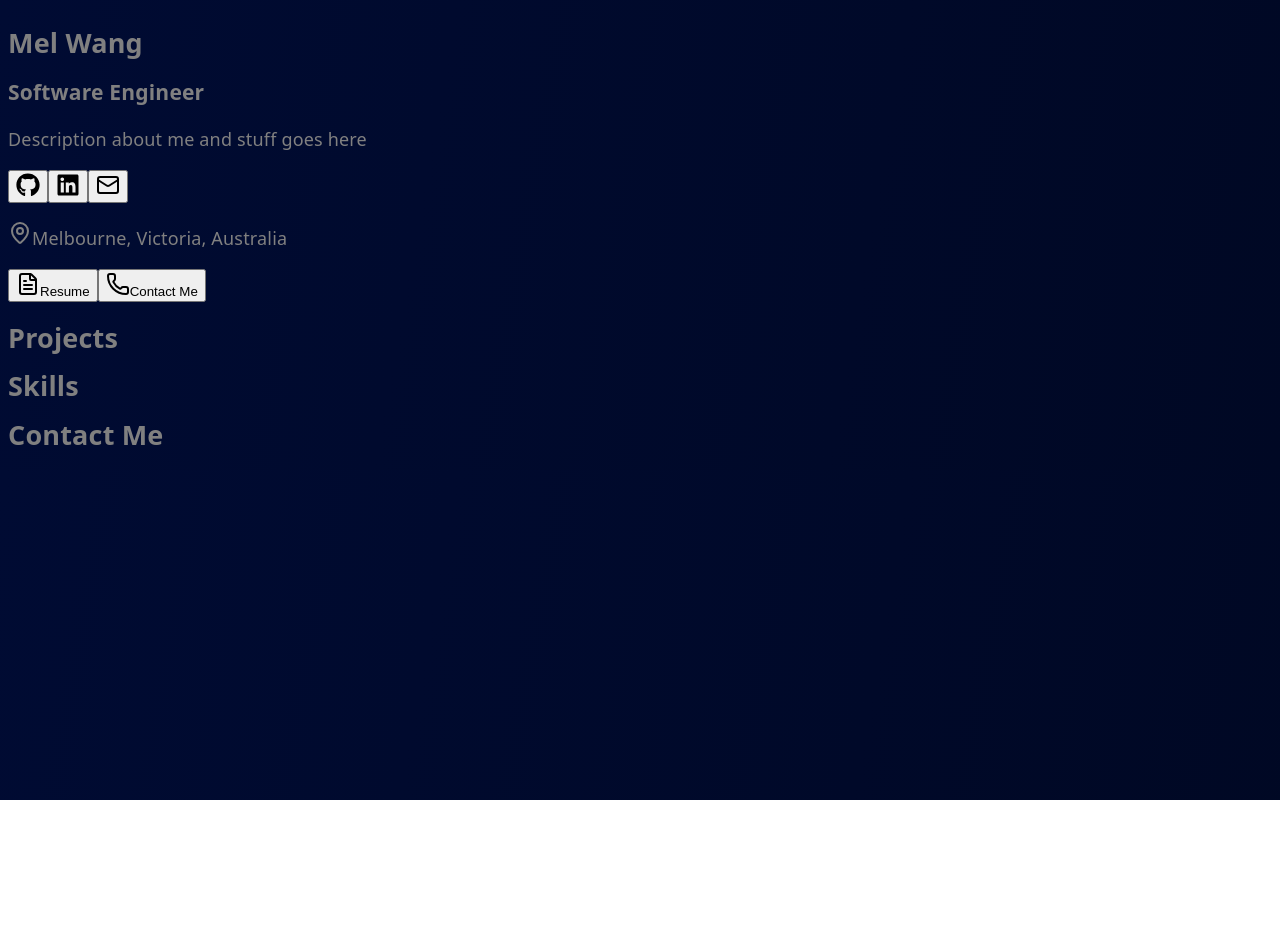
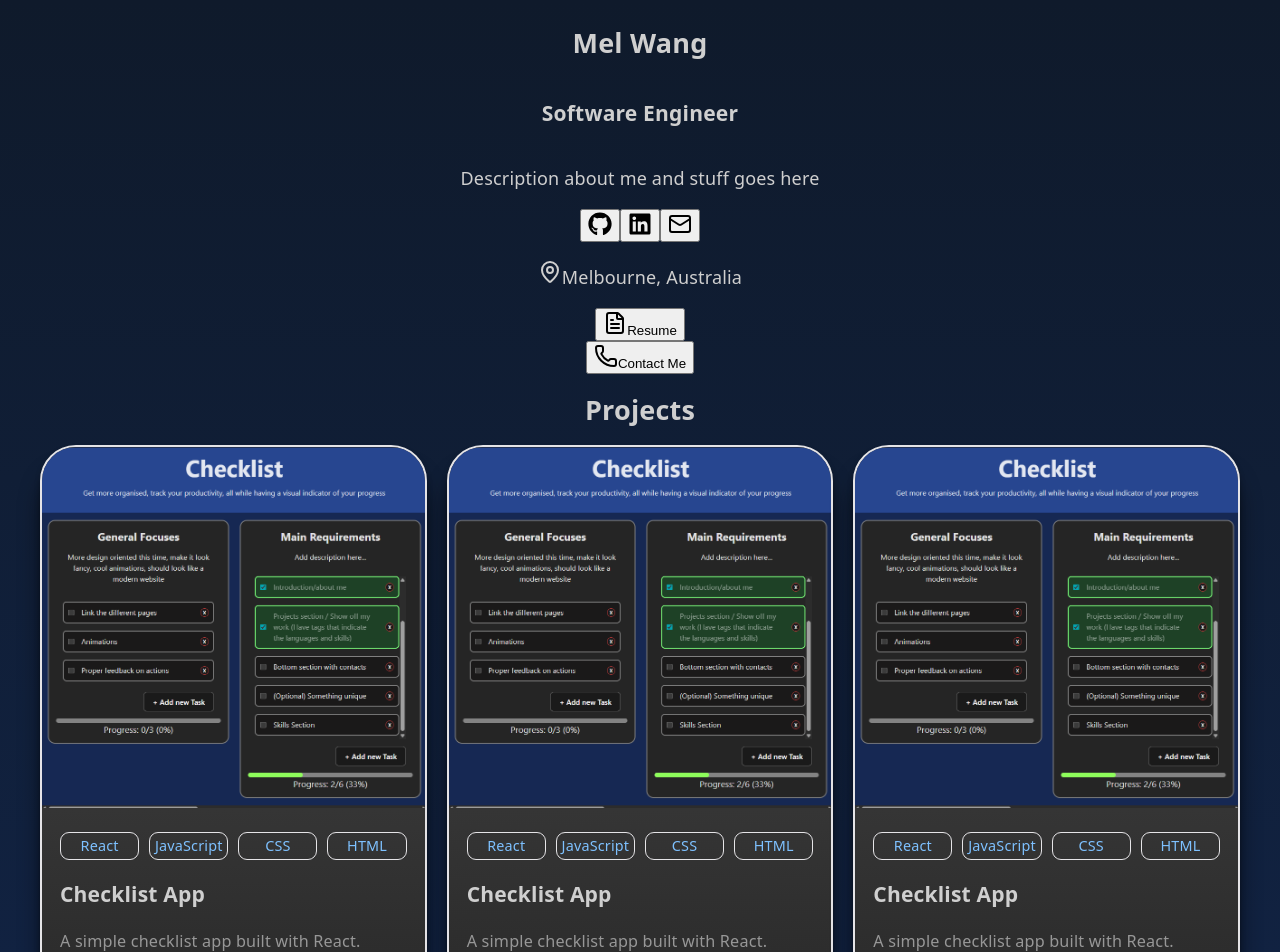
Before and after one commit to MelWang43/portfolio, a React app: page / in a window 1280 px wide. Shown: the top 952 px of the page. Before the commit the page ends 800 px from the top, so only its background shows below. Built offline with nearby package versions, Linux system fonts and the light colour scheme; the HTML template or start-up script is replaced by a standard one.

Commit message:
Added project component

```diff
--- a/src/App.css
+++ b/src/App.css
@@ -2,3 +2,19 @@
     display: flex;
     align-items: center;
 }
+
+section {
+    display: flex;
+    flex-direction: column;
+    align-items: center;
+    justify-content: center;
+}
+
+.projects-grid {
+    display: grid;
+    grid-template-columns: repeat(auto-fit, minmax(300px, 1fr));
+    gap: 20px;
+    width: 100%;
+    max-width: 1200px;
+    margin: 0 auto;
+}
--- a/src/App.jsx
+++ b/src/App.jsx
@@ -9,6 +9,13 @@ function App() {
   function handleLinkButtonClick(url){
     window.open(url);
   }
+
+  const tempProject = {id: 0,
+    name: "Checklist App",
+    description: "A simple checklist app built with React. Users can add, edit, and delete tasks, as well as mark them as complete. The app also features a dark mode toggle and local storage to save tasks between sessions.",
+    image: "../public/Project_Checklist.png",
+    githubUrl: "https://github.com/MelWang43/React-Checklist-App",
+    tags: ["React", "JavaScript", "CSS", "HTML"] }
   return (
     <>
       <header className="navbar">
@@ -24,22 +31,27 @@ function App() {
           <button onClick={() => handleLinkButtonClick("mailto:mel.wang.050202@gmail.com")}><Mail size={24}/></button>
         </div>
 
-        <p><MapPin/>Melbourne, Victoria, Australia</p>
+        <p><MapPin/>Melbourne, Australia</p>
 
         <button onClick={() => handleLinkButtonClick("https://drive.google.com/file/d/1AyyJrQgY_cpAKAsL-gauQ9I5p66n_1nK/view?usp=sharing")}><FileText/>Resume</button>
         <button><Phone/>Contact Me</button>
       </section>
 
       <section className="projects">
-        <h2>Projects</h2>
+        <h1>Projects</h1>
+        <div className="projects-grid">
+          <Project project={tempProject}/>
+          <Project project={tempProject}/>
+          <Project project={tempProject}/>
+          <Project project={tempProject}/>
+        </div>
       </section>
       <section className="skills">
-        <h2>Skills</h2>
+        <h1>Skills</h1>
       </section>
       <section className="contact">
-        <h2>Contact Me</h2>
+        <h1>Contact Me</h1>
       </section>
-
 
     </>
   )
--- a/src/components/Project.jsx
+++ b/src/components/Project.jsx
@@ -1,6 +1,37 @@
-function Project(){
+import { Radio } from "lucide-react"
+import {FaGithub} from "react-icons/fa"
+import "../css/Project.css"
+function Project({project}){
+    function handleLinkButtonClick(url){
+        window.open(url);
+    }
     return (
         <>
+            <div className="project-card">
+                <img src={project.image} alt={`${project.name} Image`} className="project-image"></img>
+
+                <div className="project-button-overlay">
+                    <button className="btn-accent" onClick={() => handleLinkButtonClick(project.liveUrl)}>
+                        <Radio /> View Live
+                    </button>
+                    <button className="btn-accent" onClick={() => handleLinkButtonClick(project.githubUrl)}>
+                        <FaGithub size={24} />
+                    </button>
+                </div>
+
+                <div className="project-info">
+                    <div className="project-tags">
+                        {project.tags && project.tags.map((tag, index) => (
+                            <span key={index} className="project-tag">{tag}</span>
+                        ))}
+                    </div>
+                    <h3>{project.name}</h3>
+                    <p>{project.description}</p>
+
+
+
+                </div>
+            </div>
         </>
     )
 }
--- /dev/null
+++ b/src/css/Project.css
@@ -0,0 +1,79 @@
+.project-card{
+    position: relative;
+    border-radius: 2rem;
+    border: 2px solid var(--border);
+    box-shadow: var(--shadow);
+
+    overflow: hidden;
+    max-width: 100%;
+    background-color: var(--project-bg);
+    background: linear-gradient(180deg, var(--project-bg-lighter) 15%, var(--project-bg) 100%);
+    transition: all 0.2s ease-in-out;
+}
+
+.project-card p {
+    color: var(--text-muted);
+    font-size: 0.9rem;
+}
+.project-card:hover{
+    transform: translateY(-5px);
+    box-shadow: var(--shadow), 0 0 20px var(--accent-bright);
+}
+
+.project-info{
+    padding: 1rem;
+}
+.project-image{
+    padding: 0;
+    width: 100%;
+    /* max-width: 450px; */
+    height: auto;
+    min-height: 200px;
+    object-fit: cover;
+}
+
+.project-tags{
+    display: grid;
+    grid-template-columns: repeat(auto-fit, minmax(50px, 1fr));
+    gap: 10px;
+}
+
+.project-tag{
+    border-radius: 0.5rem;
+    border: 1px groove var(--border);
+    text-align: center;
+    font-size: 0.8rem;
+    background-color: transparent;
+    color: var(--text-bright);
+    transition: all 0.2s ease;
+}
+
+.project-card:hover .project-tag{
+    /* color: var(--text); */
+    border-color: var(--text-bright);
+    box-shadow: var(--shadow), 0 0 10px var(--accent-bright);
+}
+
+.project-button-overlay{
+    opacity: 0;
+    transition: opacity 0.2s ease-in-out;
+
+    display: flex;
+    align-items: center;
+    justify-content: center;
+    gap: 1rem;
+
+    position: absolute;
+    top: 0;
+    right: 0;
+    left: 0;
+    bottom: 0;
+    background: transparent;
+    background: linear-gradient(180deg, rgba(0, 0, 0, 0.5) 0%, rgba(0, 0, 0, 0) 100%);
+
+    padding-bottom: 15rem;
+}
+
+.project-card:hover .project-button-overlay{
+    opacity: 1;
+}
--- a/src/index.css
+++ b/src/index.css
@@ -1,16 +1,20 @@
 :root {
-  --text: #808080;
+  --text: #cfcfcf;
+  --text-muted: #979797;
   --text-h: #08060d;
-  --bg: #000824;
-  --bg-lighter: #000b33;
+  --text-bright: #7ec1ff;
+  --bg: #0f1a2b;
+  --bg-lighter: #132a57;
   --border: #e5e4e7;
-  --code-bg: #f4f3ec;
+  --project-bg: #252525;
+  --project-bg-lighter: #444444;
+  --accent-bright: rgb(80, 123, 255);
   --accent: rgba(41, 91, 242, 1);
-  --accent-bg: rgba(22, 48, 128, 1);
-  --accent-border: rgba(170, 59, 255, 0.5);
+  --accent-bg: rgb(20, 27, 51);
+  --accent-border: rgba(119, 166, 255, 0.5);
   --social-bg: rgba(244, 243, 236, 0.5);
   --shadow:
-    rgba(0, 0, 0, 0.1) 0 10px 15px -3px, rgba(0, 0, 0, 0.05) 0 4px 6px -2px;
+    rgba(0, 0, 0, 0.8) 0 25px 25px -5px, rgba(0, 0, 0, 0.6) 0 4px 6px -2px;
 
   --sans: system-ui, 'Segoe UI', Roboto, sans-serif;
   --heading: system-ui, 'Segoe UI', Roboto, sans-serif;
@@ -21,7 +25,7 @@
   color-scheme: light dark;
   color: var(--text);
   background: var(--bg);
-  background: linear-gradient(100deg, var(--bg-lighter) 0%, var(--bg) 100%);
+  background: linear-gradient(0deg, var(--bg-lighter) 0%, var(--bg) 100%);
   font-synthesis: none;
   text-rendering: optimizeLegibility;
   -webkit-font-smoothing: antialiased;
@@ -31,3 +35,31 @@
     font-size: 16px;
   }
 }
+
+.btn-accent{
+  background-color: var(--accent);
+  color: var(--text);
+  border: 2px groove var(--accent-border);
+  padding: 0.5rem 1rem;
+  border-radius: 0.5rem;
+  transition: all 0.2s ease-in-out;
+
+  display: flex;
+  gap: 0.5rem;
+  text-align: center;
+  justify-content: center;
+  align-items: center;
+
+  cursor: pointer;
+}
+
+.btn-accent:hover{
+  background-color: var(--accent-bright);
+  color: var(--text-h);
+  border-color: var(--accent-bright);
+}
+
+.btn-accent:active{
+  transform: translateY(2px);
+  box-shadow: var(--shadow), 0 0 10px var(--accent-bright);
+}
```
Also changed, not shown: src/components/SkillGrid.jsx (added, +15 -0 lines), public/Project_Checklist.png (added), 1 other file (tests, documents, lock files or other folders).
